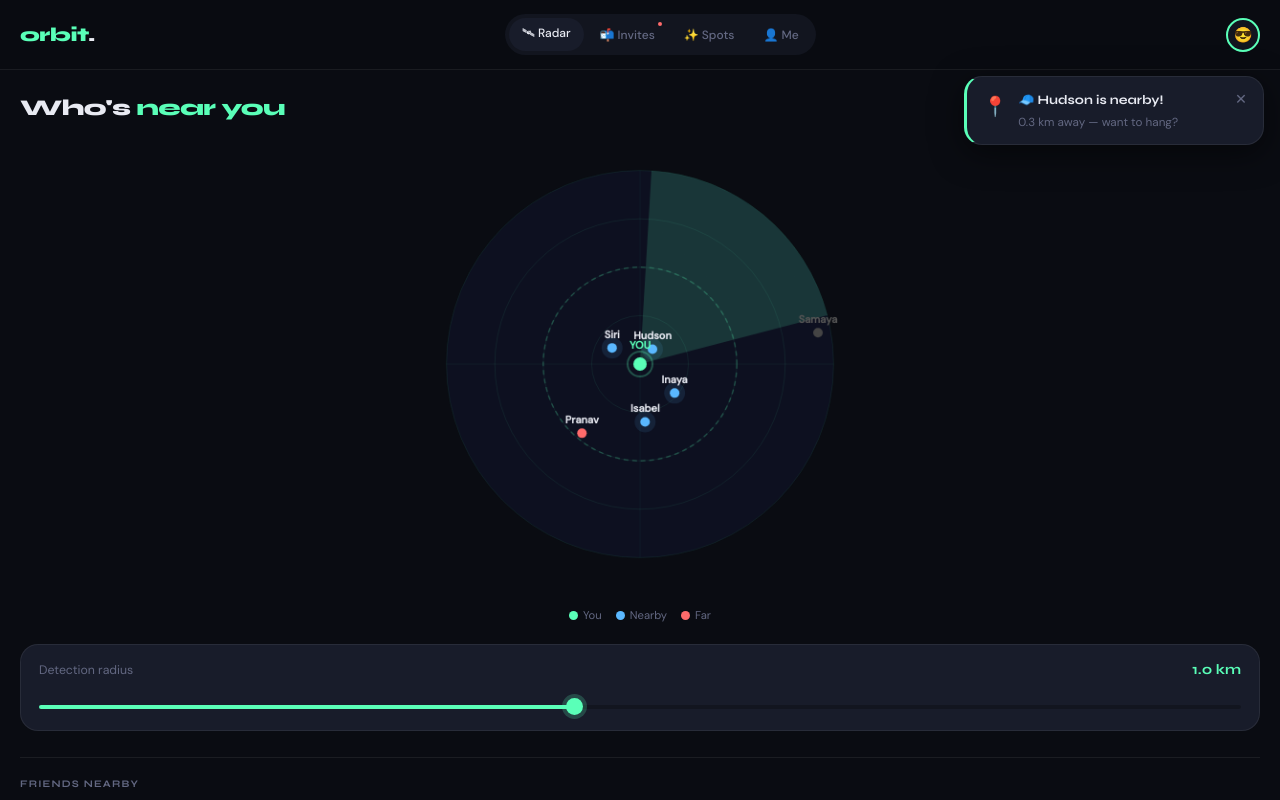
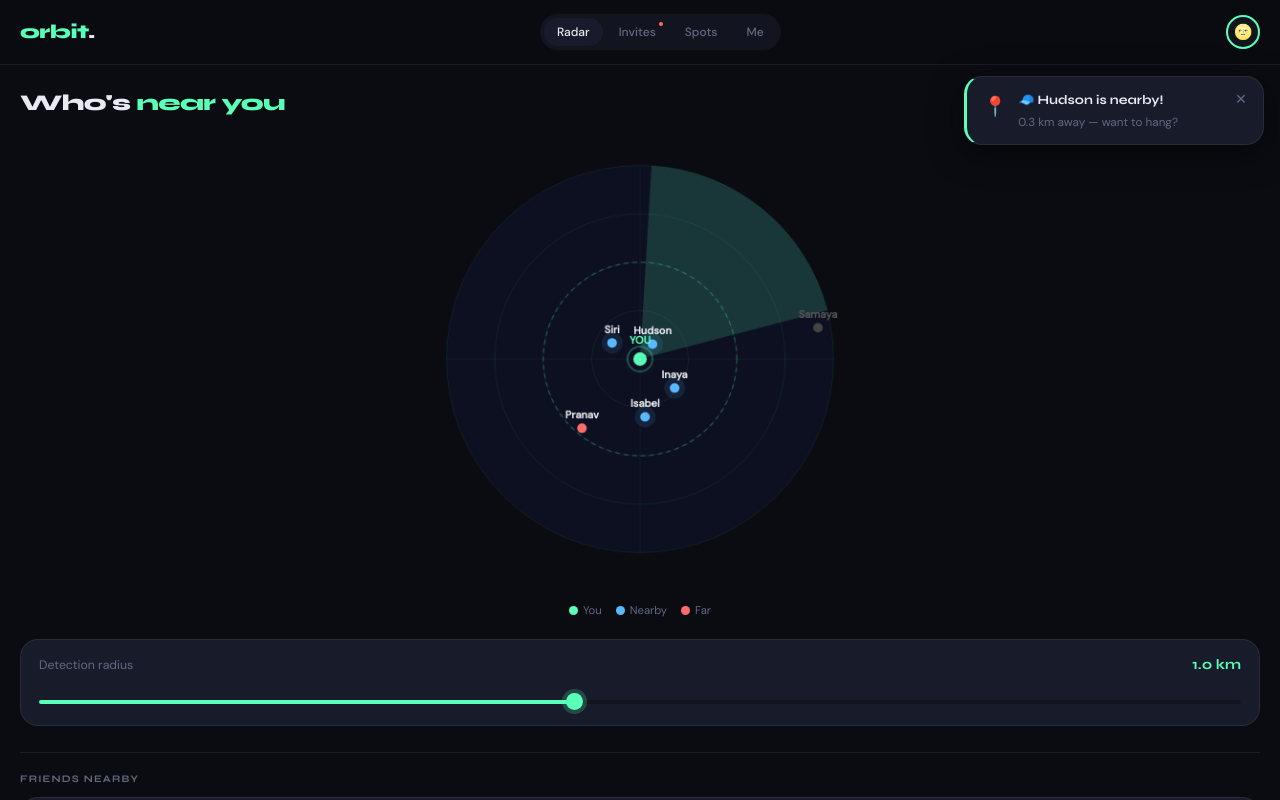
Before and after one commit to 05isabelchen/Orbit, a plain HTML site: page index.html in a window 1280 px wide. Drawn offline with Linux system fonts and the light colour scheme.

Commit message:
Update index.html

```diff
--- a/index.html
+++ b/index.html
@@ -675,15 +675,15 @@ input[type=range]::-webkit-slider-thumb:hover { box-shadow: 0 0 0 7px rgba(90,25
 <nav>
   <div class="nav-logo">orbit<span>.</span></div>
   <div class="nav-tabs">
-    <button class="nav-tab active" onclick="showScreen('radar')">🛰 Radar</button>
+    <button class="nav-tab active" onclick="showScreen('radar')">Radar</button>
     <button class="nav-tab" onclick="showScreen('invites')" id="tab-invites">
-      📬 Invites
+      Invites
       <div class="tab-badge visible" id="invite-badge"></div>
     </button>
-    <button class="nav-tab" onclick="showScreen('suggestions')">✨ Spots</button>
-    <button class="nav-tab" onclick="showScreen('profile')">👤 Me</button>
-  </div>
-  <div class="nav-avatar" title="Your profile">😎</div>
+    <button class="nav-tab" onclick="showScreen('suggestions')">Spots</button>
+    <button class="nav-tab" onclick="showScreen('profile')">Me</button>
+  </div>
+  <div class="nav-avatar" title="Your profile">🌝</div>
 </nav>
 
 <div id="toast-container"></div>
@@ -781,9 +781,9 @@ input[type=range]::-webkit-slider-thumb:hover { box-shadow: 0 0 0 7px rgba(90,25
 
 <div id="profile-screen" class="screen">
   <div class="profile-hero">
-    <div class="profile-avatar-big">😎</div>
-    <div class="profile-name">Alex Rivera</div>
-    <div class="profile-handle">@alexr · San Francisco, CA</div>
+    <div class="profile-avatar-big">🌝</div>
+    <div class="profile-name">John Smith</div>
+    <div class="profile-handle">@jsmith · San Francisco, CA</div>
   </div>
   <div class="profile-stats">
     <div class="stat-cell"><span class="stat-val">14</span><div class="stat-lbl">Friends</div></div>
```
